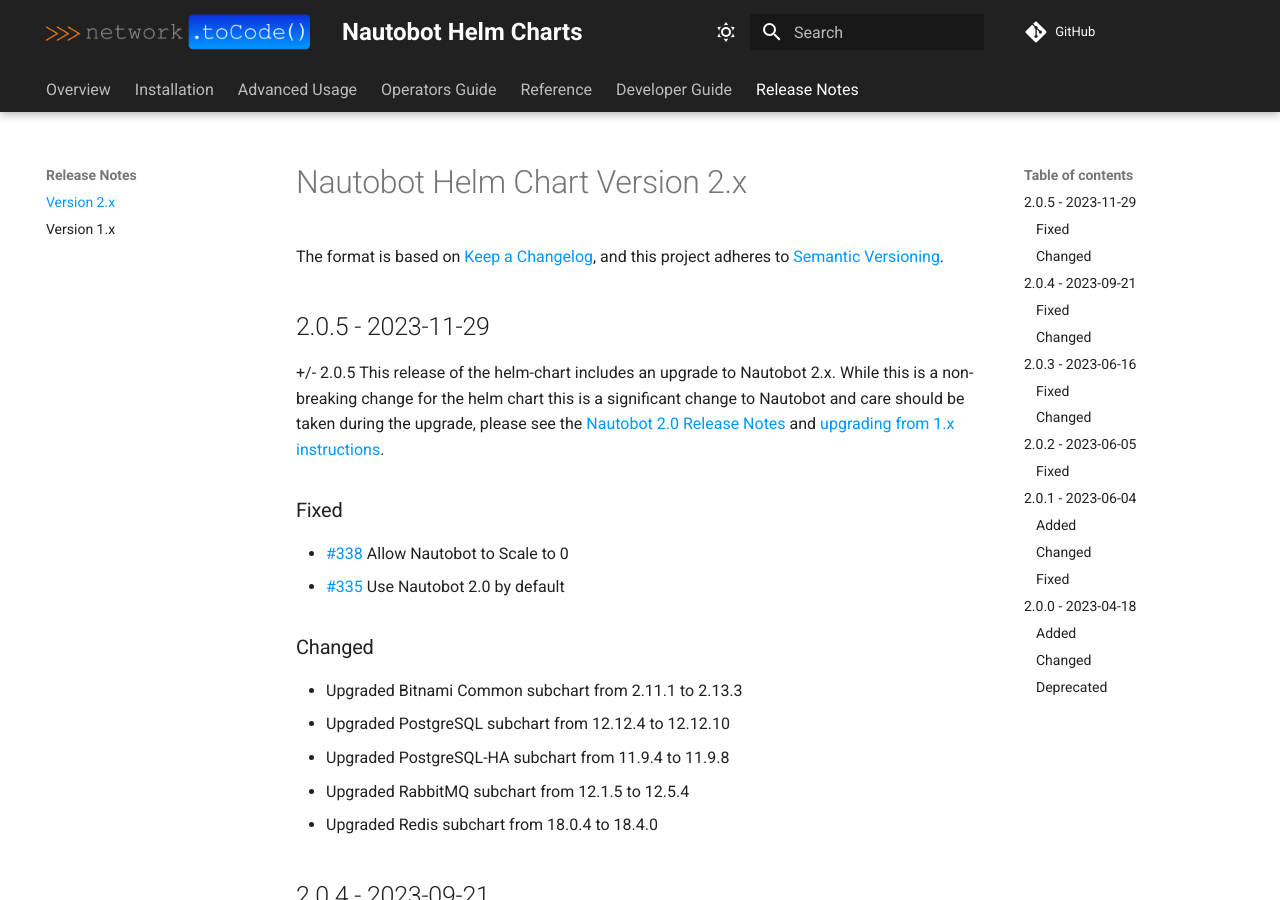
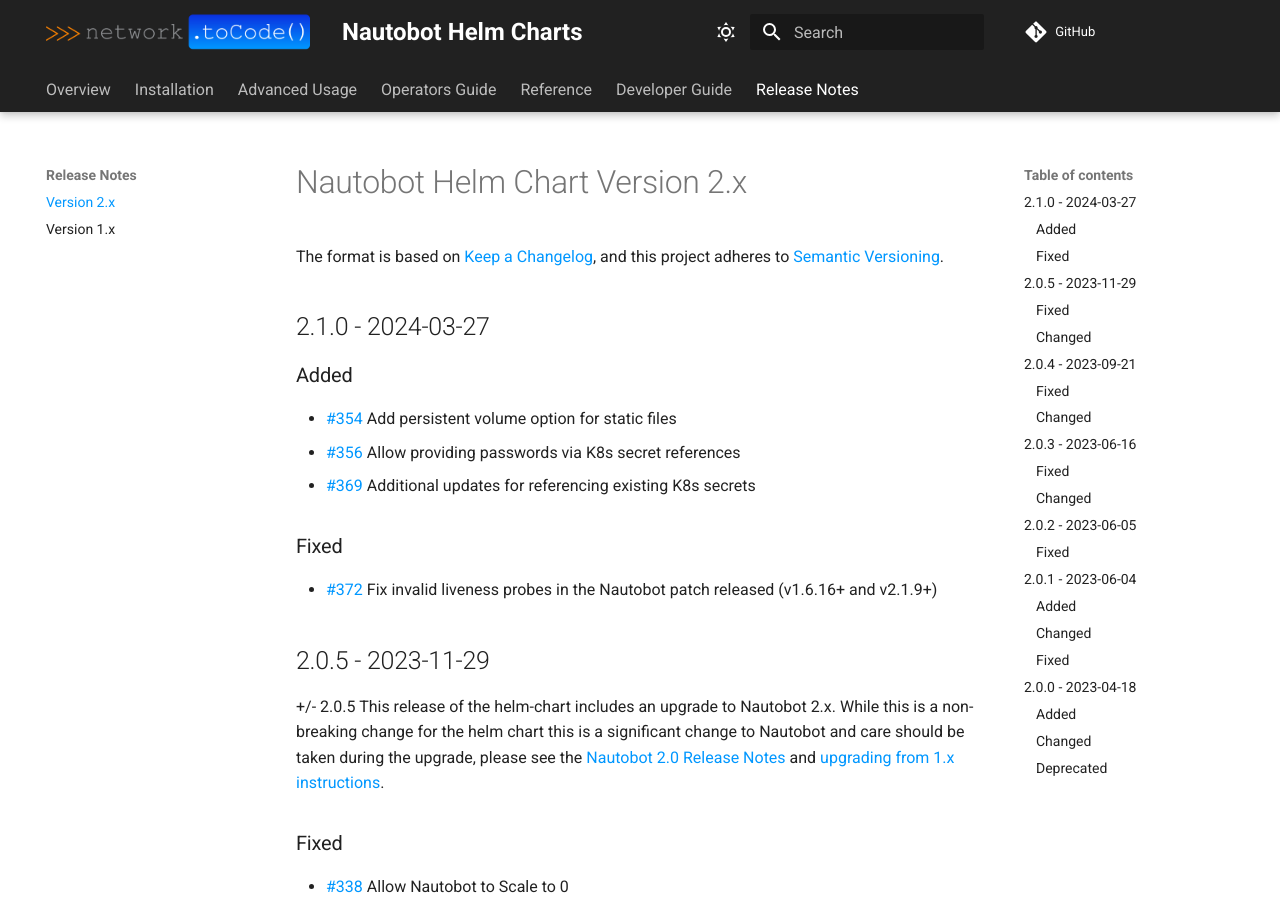
Before and after one commit to nautobot/helm-charts, an MkDocs documentation site: the page built from docs/release-notes/version-2.x.md, in a window 1280 px wide and 900 px high. Built offline with MkDocs 1.6.1 and Material for MkDocs 9.7.7, drawn with Linux system fonts in a browser that asks for light colours; comment, search, counter and statistics services are not loaded.

Commit message:
Update release notes

```diff
--- a/docs/release-notes/version-2.x.md
+++ b/docs/release-notes/version-2.x.md
@@ -2,6 +2,19 @@
 
 The format is based on [Keep a Changelog](https://keepachangelog.com/en/1.0.0/),
 and this project adheres to [Semantic Versioning](https://semver.org/spec/v2.0.0.html).
+
+## 2.1.0 - 2024-03-27
+
+### Added
+
+* [#354](https://github.com/nautobot/helm-charts/pull/354) Add persistent volume option for static files
+* [#356](https://github.com/nautobot/helm-charts/pull/356) Allow providing passwords via K8s secret references
+* [#369](https://github.com/nautobot/helm-charts/pull/369) Additional updates for referencing existing K8s secrets
+
+### Fixed
+
+* [#372](https://github.com/nautobot/helm-charts/pull/372) Fix invalid liveness probes in the Nautobot patch released (v1.6.16+ and v2.1.9+)
+
 
 ## 2.0.5 - 2023-11-29
 
```
